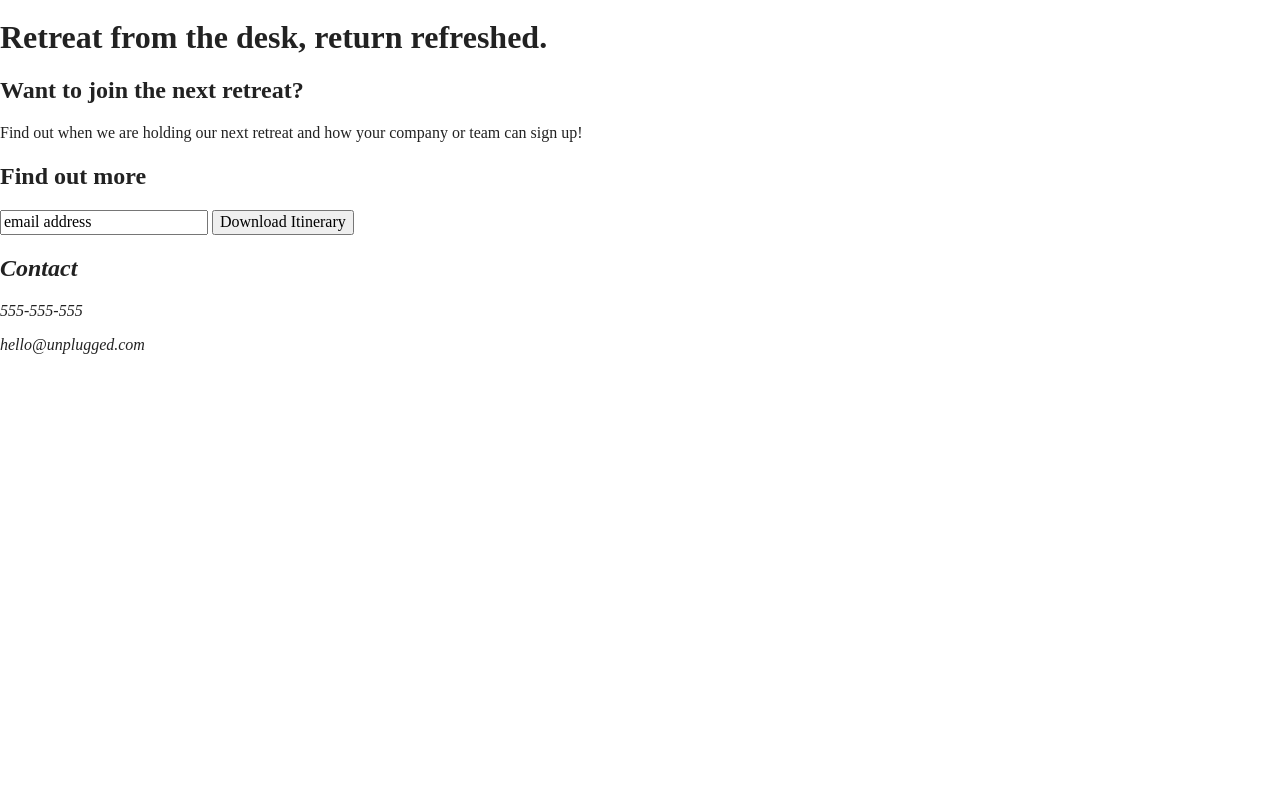
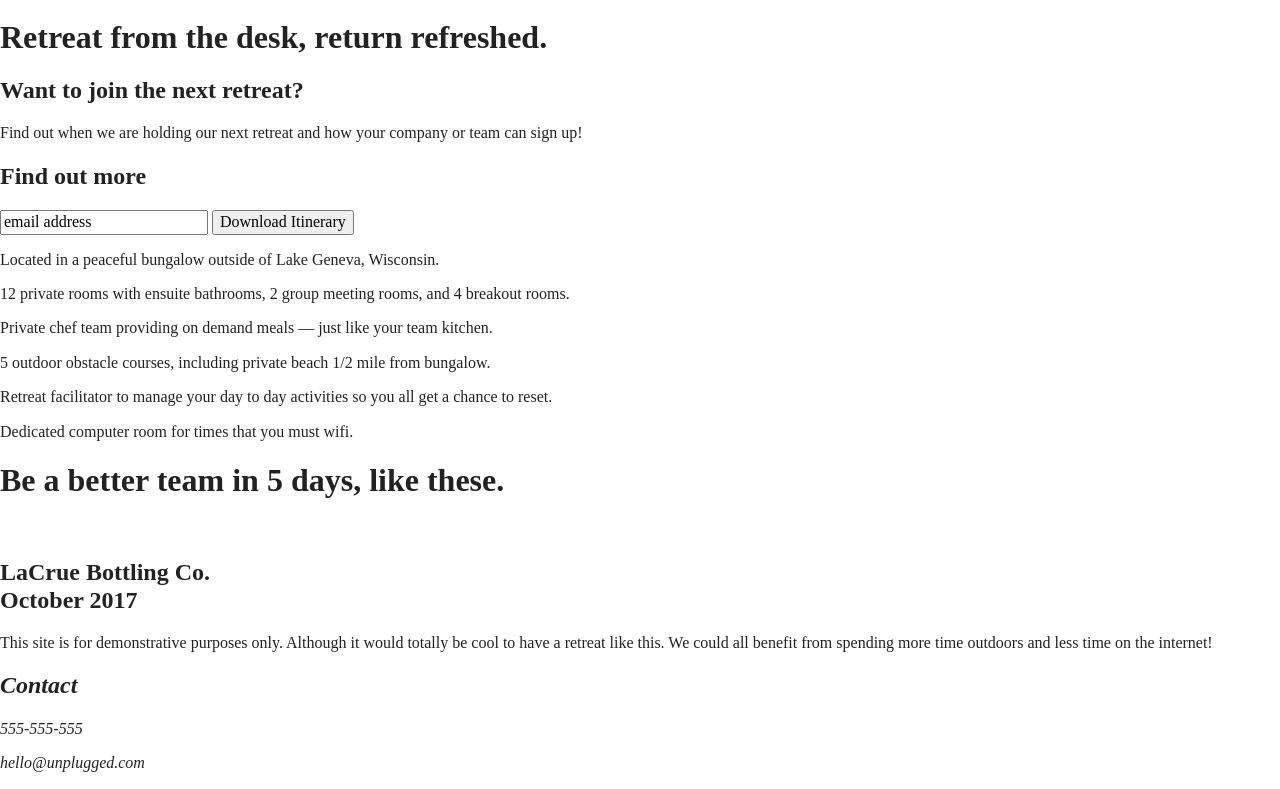
Before and after one commit to regine-tiu/unplugged, a website built with Parcel: page index.html in a window 1280 px wide. Shown: the part 75-864 px from the top of the page. Before the commit the page ends 800 px from the top, so only its background shows below. Built offline with nearby package versions, Linux system fonts and the light colour scheme.

Commit message:
codeshell complete

```diff
--- a/index.html
+++ b/index.html
@@ -46,16 +46,64 @@
 
     <section class="itinerary">
       <div class="row">
-        <h2>Want to join the next retreat?</h2>
-        <p>Find out when we are holding our next retreat and how your company or team can sign up!</p>
-        <h2>Find out more</h2>
-        <input type="text" name="name" value="email address">
-        <input type="button" value="Download Itinerary">
+        <div class="form-description">
+          <h2>Want to join the next retreat?</h2>
+          <p>Find out when we are holding our next retreat and how your company or team can sign up!</p>
+        </div>
 
+        <div class="form">
+          <h2>Find out more</h2>
+          <input type="text" name="name" value="email address">
+          <input type="button" value="Download Itinerary">
+        </div>
       </div>
     </section>
 
-    <section class="facilities"></section>
+    <section class="features">
+      <article class="features-items">
+        <p class="fontawesome-icon"></p>
+        <p class="feature-item-description">Located in a peaceful bungalow outside of Lake Geneva, Wisconsin.</p>
+      </article>
+
+      <article class="features-items">
+        <p class="fontawesome-icon"></p>
+        <p class="feature-item-description">12 private rooms with ensuite bathrooms, 2 group meeting rooms, and 4 breakout rooms.</p>
+      </article>
+
+      <article class="features-items">
+        <p class="fontawesome-icon"></p>
+        <p class="feature-item-description">Private chef team providing on demand meals &mdash; just like your team kitchen.</p>
+      </article>
+
+      <article class="features-items">
+        <p class="fontawesome-icon"></p>
+        <p class="feature-item-description">5 outdoor obstacle courses, including private beach 1/2 mile from bungalow.</p>
+      </article>
+
+      <article class="features-items">
+        <p class="fontawesome-icon"></p>
+        <p class="feature-item-description">Retreat facilitator to manage your day to day activities so you all get a chance to reset.</p>
+      </article>
+
+      <article class="features-items">
+        <p class="fontawesome-icon"></p>
+        <p class="feature-item-description">Dedicated computer room for times that you must wifi.</p>
+      </article>
+    </section>
+
+    <section class="reviews">
+      <div class="row">
+        <h1>Be a better team in 5 days, like these.</h1>
+        <article>
+          <div class="company-review">
+            <img>
+            <h2>LaCrue Bottling Co.<br>October 2017</h2>
+            <p>This site is for demonstrative purposes only. Although it would totally be cool to have a retreat like this. We could all benefit from spending more time outdoors and less time on the internet!</p>
+          </div>
+        </article>
+      </div>
+    </section>
+
 
   </main>
 
@@ -79,6 +127,9 @@
 
       </div>
 
+      <div class="copyright">
+      </div>
+
   </footer>
 
   <script src="js/vendor/modernizr-3.11.2.min.js"></script>
```
